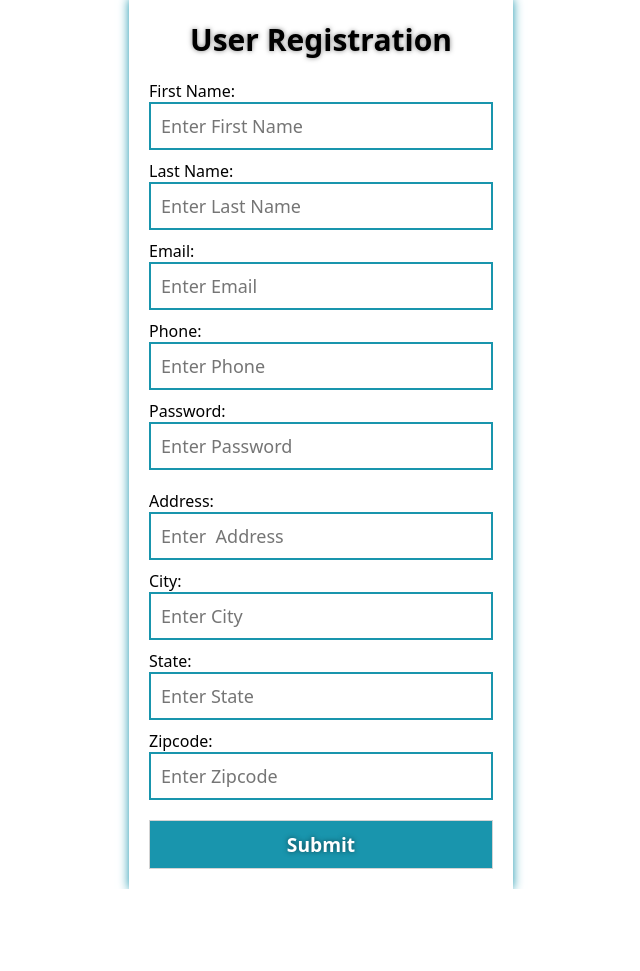
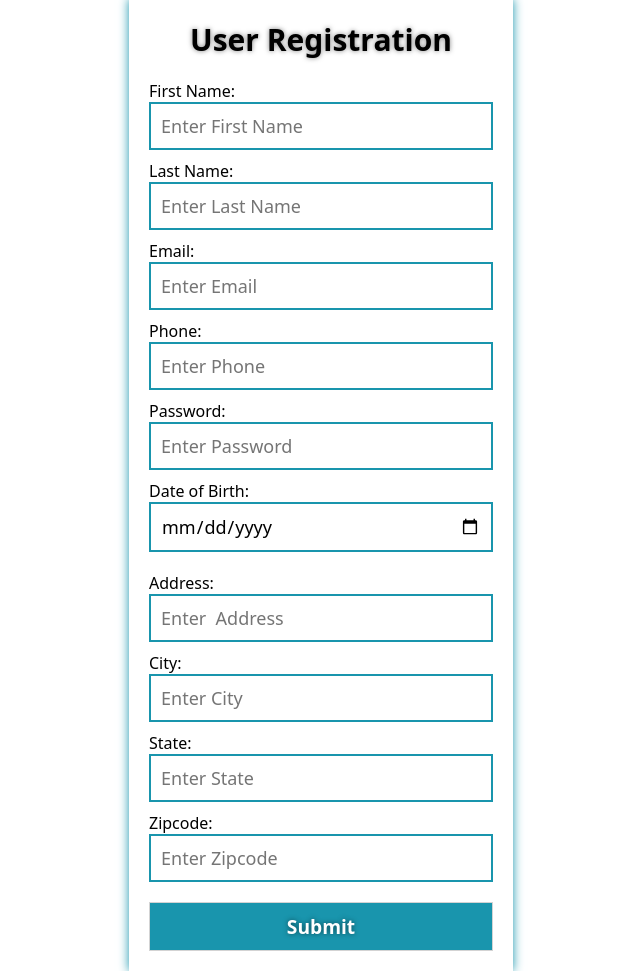
Before and after one commit to ChandrashekarAppaji/defectManagementSystem, a Flask app: page /user_registration in a window 1280 px wide. Shown: the part 121-1092 px from the top of the page, without its empty margins (319-959 px from the left). Before the commit the page ends 1010 px from the top, so only its background shows below. Run offline with Flask 3, Linux system fonts and the light colour scheme.

Commit message:
DOB to USer

```diff
--- a/main.py
+++ b/main.py
@@ -70,6 +70,7 @@ def user_registration_action():
     address = request.form.get("address")
     city = request.form.get("city")
     state = request.form.get("state")
+    dob = request.form.get("dob")
     zip_code = request.form.get("zip_code")
     query = {"email": email}
     count = user_collection.count_documents(query)
@@ -80,7 +81,7 @@ def user_registration_action():
     if count > 0:
         return render_template("msg.html", message="Phone Number already Registered")
     user = {"first_name": first_name, "last_name": last_name, "email": email, "phone": phone, "password": password,
-            "state": state, "city": city, "address": address, "zip_code": zip_code}
+            "state": state,"dob":dob, "city": city, "address": address, "zip_code": zip_code}
     user_collection.insert_one(user)
     return render_template("msg.html", message="Your Registration Successfully")
 
--- a/templates/user_registration.html
+++ b/templates/user_registration.html
@@ -28,6 +28,10 @@
                             <label for="password">Password:</label>
                             <input type="password" id="password" name="password" class="form-input" placeholder="Enter Password" required>
                         </div>
+                        <div class="mt-10">
+                            <label for="dob">Date of Birth:</label>
+                            <input type="date" id="dob" name="dob" class="form-input" required>
+                        </div>
                     </div>
                     <div class="">
                         <div class="mt-20">
```
